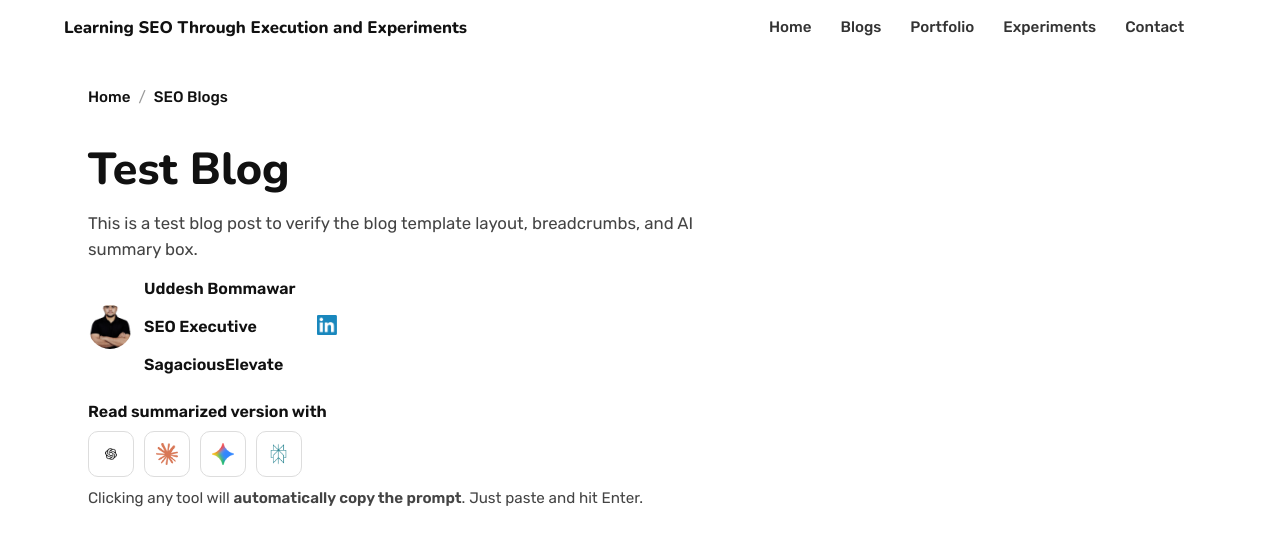
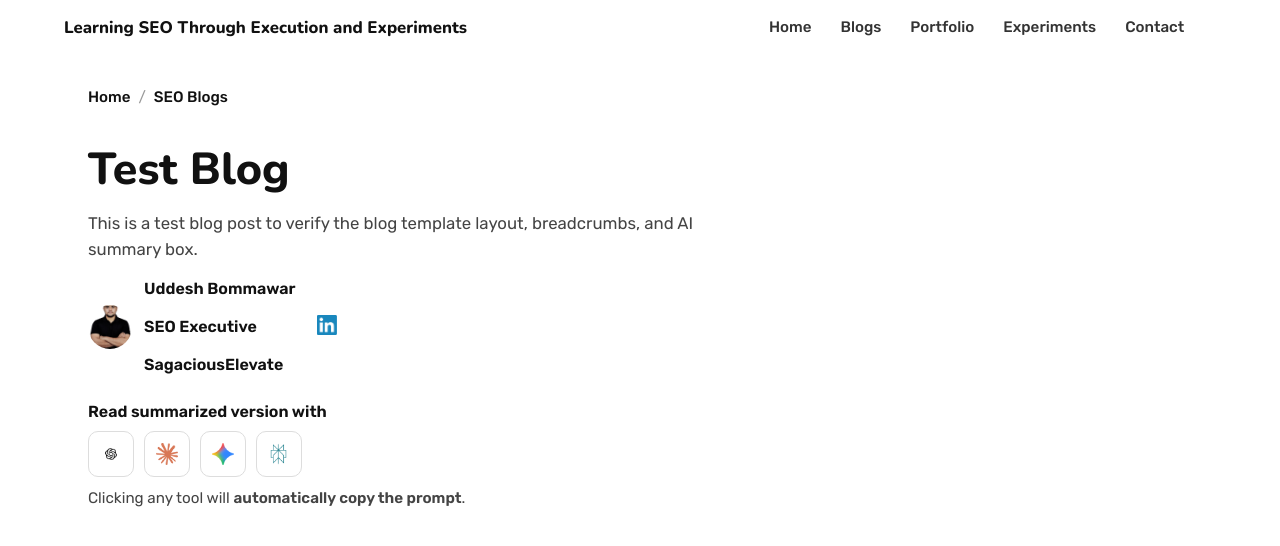
Before and after one commit to uddeshbommawar/uddeshbommawar.github.io, a Jekyll site: the page built from blogs/seo-blogs/test-blog.md, in a window 1280 px wide. Shown: the top 546 px of the page. Built offline with Jekyll 4.4.1, drawn with Linux system fonts in a browser that asks for light colours.

Commit message:
Update post.html

```diff
--- a/_layouts/post.html
+++ b/_layouts/post.html
@@ -83,7 +83,7 @@ layout: default
           </div>
 
           <p class="ai-summary-inline-note">
-            Clicking any tool will <b>automatically copy the prompt</b>. Just paste and hit Enter.
+            Clicking any tool will <b>automatically copy the prompt</b>.
           </p>
         </div>
 
```
